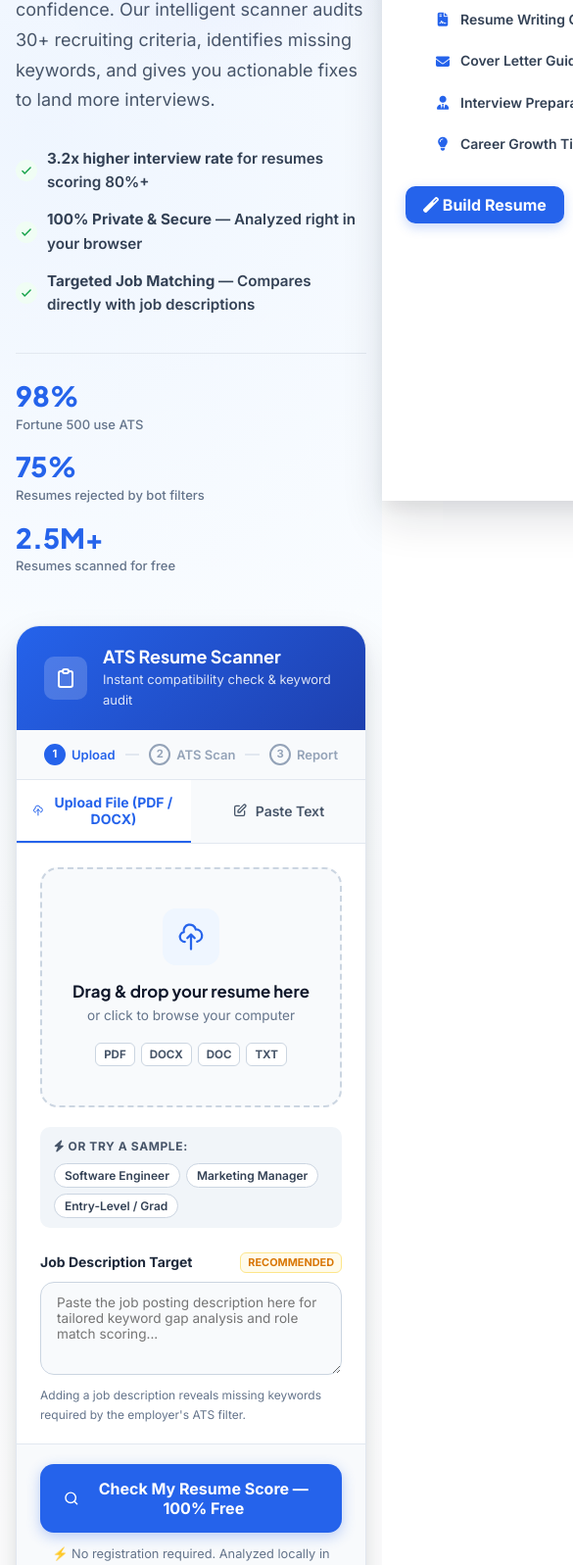
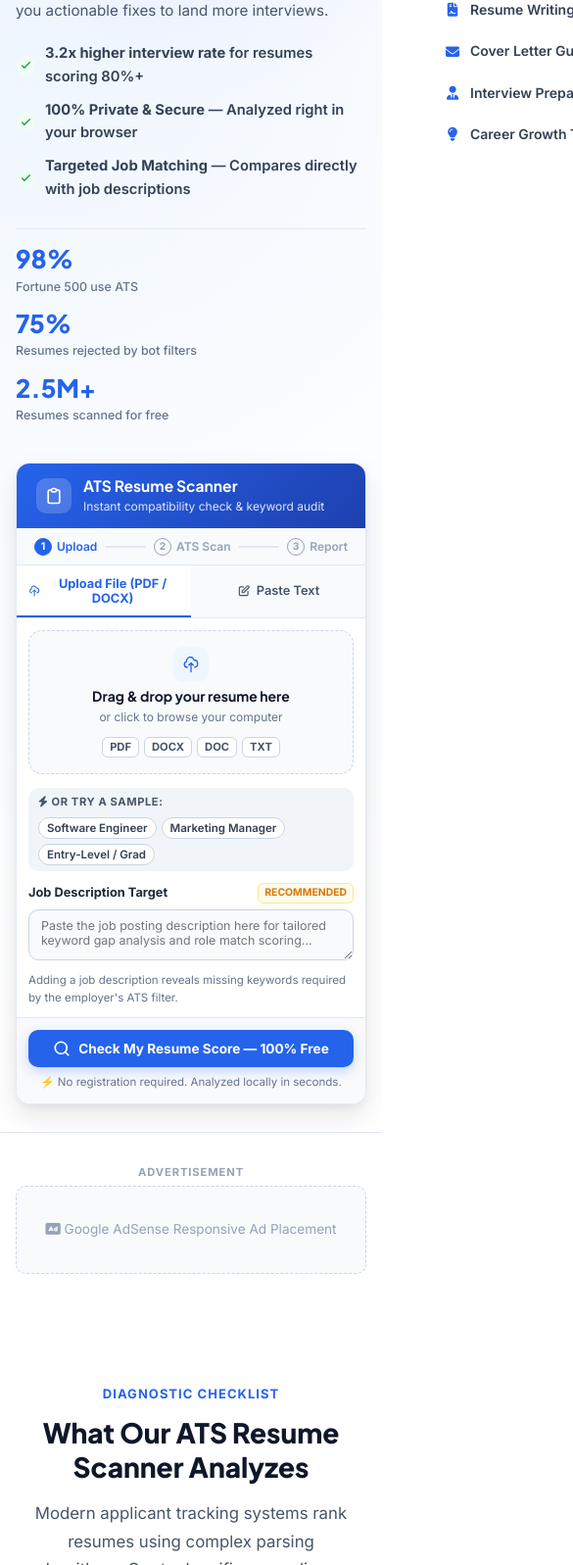
Before and after one commit to nasirali84/ats-resume-checker, a plain HTML site: page index.html in a window 390 px wide. Shown: the part 333-1930 px from the top of the page at 98% size, 585 px wide, since content can reach past the window. Drawn offline with nearby package versions, Linux system fonts and the light colour scheme.

Commit message:
New feature

```diff
--- a/index.html
+++ b/index.html
@@ -29,7 +29,9 @@
 
   <!-- Google AdSense & Verification -->
   <meta name="google-site-verification" content="XUopJJaV02Jm8nkz70vSj-H1XlRj3qzgDEBseFIgUOw" />
-  <meta name="google-adsense-account" content="ca-pub-4618587510768918" />
+  <meta name="google-adsense-account" content="ca-pub-9735901312952710">
+  <script async src="https://pagead2.googlesyndication.com/pagead/js/adsbygoogle.js?client=ca-pub-9735901312952710"
+    crossorigin="anonymous"></script>
 
   <!-- Stylesheets & Fonts -->
   <link rel="stylesheet" href="https://cdnjs.cloudflare.com/ajax/libs/font-awesome/6.7.2/css/all.min.css" />
@@ -273,7 +275,8 @@
             <!-- Upload Pane -->
             <div class="tool-pane active" id="upload-pane">
               <div class="upload-dropzone" id="drop-zone">
-                <input type="file" id="resume-file" accept=".pdf,.docx,.doc,.txt,.rtf" />
+                <label for="resume-file" class="sr-only">Upload your resume file (PDF, DOCX, DOC, TXT, or RTF)</label>
+                <input type="file" id="resume-file" accept=".pdf,.docx,.doc,.txt,.rtf" aria-label="Upload your resume file (PDF, DOCX, DOC, TXT, or RTF)" />
                 <div class="upload-icon-box">
                   <svg fill="none" viewBox="0 0 24 24" stroke="currentColor" stroke-width="1.8">
                     <path stroke-linecap="round" stroke-linejoin="round"
@@ -309,18 +312,21 @@
 
             <!-- Paste Pane -->
             <div class="tool-pane" id="paste-pane">
+              <label for="resume-text" class="sr-only">Paste your resume text</label>
               <textarea class="resume-textarea" id="resume-text"
-                placeholder="Paste your resume text here...&#10;&#10;Include your contact information, summary, work experience, education, and skills for an accurate score."></textarea>
+                placeholder="Paste your resume text here...&#10;&#10;Include your contact information, summary, work experience, education, and skills for an accurate score."
+                aria-label="Paste your resume text"></textarea>
             </div>
 
             <!-- Optional Job Description Section -->
             <div class="jd-wrapper">
               <div class="jd-header">
-                <span class="jd-label">Job Description Target</span>
+                <label for="job-desc" class="jd-label">Job Description Target</label>
                 <span class="optional-tag">Recommended</span>
               </div>
               <textarea class="jd-textarea" id="job-desc"
-                placeholder="Paste the job posting description here for tailored keyword gap analysis and role match scoring..."></textarea>
+                placeholder="Paste the job posting description here for tailored keyword gap analysis and role match scoring..."
+                aria-label="Paste the job posting description here"></textarea>
               <p class="jd-hint">Adding a job description reveals missing keywords required by the employer's ATS
                 filter.</p>
             </div>
--- a/style.css
+++ b/style.css
@@ -77,6 +77,8 @@ html {
   scroll-behavior: smooth;
   -webkit-font-smoothing: antialiased;
   -moz-osx-font-smoothing: grayscale;
+  overflow-x: hidden;
+  max-width: 100%;
 }
 
 body {
@@ -87,6 +89,9 @@ body {
   min-height: 100vh;
   display: flex;
   flex-direction: column;
+  overflow-x: hidden;
+  max-width: 100%;
+  position: relative;
 }
 
 h1, h2, h3, h4, h5, h6 {
@@ -113,6 +118,19 @@ img, svg {
 button, input, textarea, select {
   font-family: inherit;
   font-size: inherit;
+}
+
+/* Accessibility Utility: Screen Reader Only */
+.sr-only {
+  position: absolute;
+  width: 1px;
+  height: 1px;
+  padding: 0;
+  margin: -1px;
+  overflow: hidden;
+  clip: rect(0, 0, 0, 0);
+  white-space: nowrap;
+  border: 0;
 }
 
 /* ===================================================================
@@ -342,11 +360,11 @@ header.site-header.scrolled {
   display: none;
   position: fixed;
   inset: 0;
-  background: rgba(15, 23, 42, 0.5);
-  backdrop-filter: blur(4px);
-  z-index: 998;
+  background: rgba(15, 23, 42, 0.65);
+  z-index: 9998;
   opacity: 0;
   transition: opacity var(--transition-normal);
+  -webkit-tap-highlight-color: transparent;
 }
 
 .mobile-overlay.active {
@@ -359,7 +377,7 @@ header.site-header.scrolled {
    =================================================================== */
 .hero-wrapper {
   background: radial-gradient(circle at 10% 20%, rgba(219, 234, 254, 0.45) 0%, rgba(240, 249, 255, 0.25) 45%, rgba(255, 255, 255, 1) 90%);
-  padding: 4.5rem 1.5rem 3.5rem;
+  padding: 3rem 1.5rem 2.25rem;
   border-bottom: 1px solid var(--gray-200);
   position: relative;
   overflow: hidden;
@@ -378,11 +396,11 @@ header.site-header.scrolled {
 }
 
 .hero-grid {
-  max-width: 1240px;
+  max-width: 1200px;
   margin: 0 auto;
   display: grid;
-  grid-template-columns: 1fr 520px;
-  gap: 3.5rem;
+  grid-template-columns: 1fr 430px;
+  gap: 2.5rem;
   align-items: start;
 }
 
@@ -397,13 +415,13 @@ header.site-header.scrolled {
   gap: 8px;
   background: var(--white);
   border: 1px solid var(--primary-mid);
-  padding: 6px 14px;
+  padding: 5px 12px;
   border-radius: var(--radius-full);
-  font-size: 0.8125rem;
+  font-size: 0.78rem;
   font-weight: 700;
   color: var(--primary);
   width: fit-content;
-  margin-bottom: 1.25rem;
+  margin-bottom: 1rem;
   box-shadow: var(--shadow-xs);
   animation: floatBadge 4s ease-in-out infinite;
 }
@@ -436,12 +454,12 @@ header.site-header.scrolled {
 }
 
 .hero-title {
-  font-size: clamp(2.1rem, 4vw, 3.25rem);
+  font-size: clamp(1.85rem, 3.2vw, 2.75rem);
   font-weight: 800;
   color: var(--gray-900);
   letter-spacing: -0.03em;
   line-height: 1.15;
-  margin-bottom: 1.25rem;
+  margin-bottom: 1rem;
 }
 
 .hero-title .gradient-text {
@@ -452,32 +470,32 @@ header.site-header.scrolled {
 }
 
 .hero-description {
-  font-size: 1.125rem;
+  font-size: 1.05rem;
   color: var(--gray-600);
-  margin-bottom: 2rem;
-  line-height: 1.7;
-  max-width: 580px;
+  margin-bottom: 1.5rem;
+  line-height: 1.65;
+  max-width: 560px;
 }
 
 .hero-proof-list {
   display: flex;
   flex-direction: column;
-  gap: 0.875rem;
-  margin-bottom: 2.25rem;
+  gap: 0.65rem;
+  margin-bottom: 1.75rem;
 }
 
 .hero-proof-item {
   display: flex;
   align-items: center;
   gap: 10px;
-  font-size: 0.95rem;
+  font-size: 0.92rem;
   font-weight: 600;
   color: var(--gray-700);
 }
 
 .hero-proof-icon {
-  width: 22px;
-  height: 22px;
+  width: 20px;
+  height: 20px;
   border-radius: 50%;
   background: var(--success-light);
   color: var(--success);
@@ -488,21 +506,21 @@ header.site-header.scrolled {
 }
 
 .hero-proof-icon svg {
-  width: 14px;
-  height: 14px;
+  width: 13px;
+  height: 13px;
 }
 
 .hero-stats-row {
   display: grid;
   grid-template-columns: repeat(3, 1fr);
-  gap: 1.5rem;
-  padding-top: 1.75rem;
+  gap: 1.25rem;
+  padding-top: 1.25rem;
   border-top: 1px solid var(--gray-200);
 }
 
 .hero-stat-card strong {
   display: block;
-  font-size: 1.75rem;
+  font-size: 1.6rem;
   font-weight: 800;
   color: var(--primary);
   font-family: var(--font-heading);
@@ -510,7 +528,7 @@ header.site-header.scrolled {
 }
 
 .hero-stat-card span {
-  font-size: 0.8125rem;
+  font-size: 0.78rem;
   color: var(--gray-500);
   font-weight: 500;
 }
@@ -521,25 +539,27 @@ header.site-header.scrolled {
 .tool-card {
   background: var(--white);
   border: 1px solid var(--gray-200);
-  border-radius: var(--radius-2xl);
-  box-shadow: var(--shadow-xl);
+  border-radius: var(--radius-xl);
+  box-shadow: var(--shadow-lg);
   overflow: hidden;
   transition: transform var(--transition-normal), box-shadow var(--transition-normal);
   position: relative;
+  max-width: 430px;
+  width: 100%;
 }
 
 .tool-card-header {
   background: linear-gradient(135deg, var(--primary) 0%, var(--primary-dark) 100%);
-  padding: 1.25rem 1.75rem;
-  display: flex;
-  align-items: center;
-  gap: 1rem;
+  padding: 0.85rem 1.25rem;
+  display: flex;
+  align-items: center;
+  gap: 0.75rem;
   color: var(--white);
 }
 
 .tool-icon-circle {
-  width: 44px;
-  height: 44px;
+  width: 36px;
+  height: 36px;
   border-radius: var(--radius-md);
   background: rgba(255, 255, 255, 0.18);
   display: flex;
@@ -549,18 +569,18 @@ header.site-header.scrolled {
 }
 
 .tool-icon-circle svg {
-  width: 24px;
-  height: 24px;
+  width: 20px;
+  height: 20px;
 }
 
 .tool-card-header h2 {
-  font-size: 1.125rem;
+  font-size: 0.975rem;
   color: var(--white);
-  margin-bottom: 2px;
+  margin-bottom: 1px;
 }
 
 .tool-card-header p {
-  font-size: 0.8125rem;
+  font-size: 0.75rem;
   color: rgba(255, 255, 255, 0.85);
 }
 
@@ -568,7 +588,7 @@ header.site-header.scrolled {
 .tool-steps-bar {
   display: flex;
   align-items: center;
-  padding: 0.875rem 1.75rem;
+  padding: 0.55rem 1.125rem;
   background: var(--gray-50);
   border-bottom: 1px solid var(--gray-200);
 }
@@ -576,22 +596,22 @@ header.site-header.scrolled {
 .step-indicator {
   display: flex;
   align-items: center;
-  gap: 6px;
-  font-size: 0.8125rem;
+  gap: 5px;
+  font-size: 0.75rem;
   font-weight: 600;
   color: var(--gray-400);
   transition: color var(--transition-fast);
 }
 
 .step-indicator .step-num {
-  width: 22px;
-  height: 22px;
+  width: 18px;
+  height: 18px;
   border-radius: 50%;
-  border: 2px solid currentColor;
+  border: 1.5px solid currentColor;
   display: flex;
   align-items: center;
   justify-content: center;
-  font-size: 0.7rem;
+  font-size: 0.65rem;
   font-weight: 800;
 }
 
@@ -617,9 +637,9 @@ header.site-header.scrolled {
 
 .step-divider {
   flex: 1;
-  height: 2px;
+  height: 1.5px;
   background: var(--gray-200);
-  margin: 0 10px;
+  margin: 0 8px;
   transition: background var(--transition-normal);
 }
 
@@ -636,24 +656,24 @@ header.site-header.scrolled {
 
 .tool-tab-btn {
   flex: 1;
-  padding: 0.875rem 1rem;
+  padding: 0.65rem 0.75rem;
   border: none;
   background: transparent;
-  border-bottom: 2.5px solid transparent;
-  font-size: 0.875rem;
+  border-bottom: 2px solid transparent;
+  font-size: 0.8rem;
   font-weight: 600;
   color: var(--gray-600);
   cursor: pointer;
   display: flex;
   align-items: center;
   justify-content: center;
-  gap: 8px;
+  gap: 6px;
   transition: all var(--transition-fast);
 }
 
 .tool-tab-btn svg {
-  width: 16px;
-  height: 16px;
+  width: 14px;
+  height: 14px;
 }
 
 .tool-tab-btn:hover {
@@ -670,7 +690,7 @@ header.site-header.scrolled {
 
 .tool-pane {
   display: none;
-  padding: 1.5rem;
+  padding: 1rem 1.125rem;
 }
 
 .tool-pane.active {
@@ -679,9 +699,9 @@ header.site-header.scrolled {
 
 /* Upload Zone */
 .upload-dropzone {
-  border: 2px dashed var(--gray-300);
-  border-radius: var(--radius-xl);
-  padding: 2.5rem 1.5rem;
+  border: 1.5px dashed var(--gray-300);
+  border-radius: var(--radius-lg);
+  padding: 1.25rem 1rem;
   background: var(--gray-50);
   text-align: center;
   cursor: pointer;
@@ -692,7 +712,7 @@ header.site-header.scrolled {
 .upload-dropzone:hover, .upload-dropzone.drag-active {
   border-color: var(--primary);
   background: var(--primary-light);
-  transform: scale(1.008);
+  transform: scale(1.006);
 }
 
 .upload-dropzone input[type="file"] {
@@ -705,44 +725,44 @@ header.site-header.scrolled {
 }
 
 .upload-icon-box {
-  width: 58px;
-  height: 58px;
-  border-radius: var(--radius-lg);
+  width: 42px;
+  height: 42px;
+  border-radius: var(--radius-md);
   background: var(--primary-light);
   color: var(--primary);
   display: flex;
   align-items: center;
   justify-content: center;
-  margin: 0 auto 1rem;
+  margin: 0 auto 0.65rem;
   transition: transform var(--transition-fast);
 }
 
 .upload-dropzone:hover .upload-icon-box {
-  transform: translateY(-3px);
+  transform: translateY(-2px);
   background: var(--primary-mid);
 }
 
 .upload-icon-box svg {
-  width: 30px;
-  height: 30px;
+  width: 22px;
+  height: 22px;
 }
 
 .upload-dropzone h3 {
-  font-size: 1.05rem;
+  font-size: 0.925rem;
   color: var(--gray-900);
-  margin-bottom: 4px;
+  margin-bottom: 2px;
 }
 
 .upload-dropzone p {
-  font-size: 0.85rem;
+  font-size: 0.78rem;
   color: var(--gray-500);
-  margin-bottom: 1rem;
+  margin-bottom: 0.65rem;
 }
 
 .upload-badges {
   display: flex;
   justify-content: center;
-  gap: 6px;
+  gap: 5px;
   flex-wrap: wrap;
 }
 
@@ -750,8 +770,8 @@ header.site-header.scrolled {
   background: var(--white);
   border: 1px solid var(--gray-300);
   border-radius: var(--radius-sm);
-  padding: 2px 8px;
-  font-size: 0.72rem;
+  padding: 1px 7px;
+  font-size: 0.7rem;
   font-weight: 700;
   color: var(--gray-600);
 }
@@ -759,38 +779,38 @@ header.site-header.scrolled {
 .file-status-pill {
   display: none;
   align-items: center;
-  gap: 8px;
+  gap: 6px;
   background: var(--success-light);
   border: 1px solid var(--success-border);
   color: var(--success);
-  padding: 8px 14px;
+  padding: 6px 12px;
   border-radius: var(--radius-md);
-  font-size: 0.85rem;
+  font-size: 0.8rem;
   font-weight: 600;
-  margin-top: 1rem;
+  margin-top: 0.75rem;
 }
 
 .file-status-pill svg {
-  width: 16px;
-  height: 16px;
+  width: 15px;
+  height: 15px;
   flex-shrink: 0;
 }
 
 /* Sample resumes buttons */
 .sample-resumes-wrapper {
-  margin-top: 1.25rem;
-  padding: 10px 14px;
+  margin-top: 0.85rem;
+  padding: 6px 10px;
   background: var(--gray-100);
   border-radius: var(--radius-md);
   display: flex;
   align-items: center;
   justify-content: space-between;
   flex-wrap: wrap;
-  gap: 8px;
+  gap: 6px;
 }
 
 .sample-resumes-label {
-  font-size: 0.75rem;
+  font-size: 0.7rem;
   font-weight: 700;
   color: var(--gray-600);
   text-transform: uppercase;
@@ -799,7 +819,7 @@ header.site-header.scrolled {
 
 .sample-resumes-btns {
   display: flex;
-  gap: 6px;
+  gap: 5px;
   flex-wrap: wrap;
 }
 
@@ -807,8 +827,8 @@ header.site-header.scrolled {
   background: var(--white);
   border: 1px solid var(--gray-300);
   border-radius: var(--radius-full);
-  padding: 4px 10px;
-  font-size: 0.75rem;
+  padding: 3px 8px;
+  font-size: 0.72rem;
   font-weight: 600;
   color: var(--gray-700);
   cursor: pointer;
@@ -824,14 +844,14 @@ header.site-header.scrolled {
 /* Textarea input */
 .resume-textarea {
   width: 100%;
-  height: 210px;
+  height: 130px;
   border: 1.5px solid var(--gray-300);
-  border-radius: var(--radius-lg);
-  padding: 1rem;
-  font-size: 0.875rem;
+  border-radius: var(--radius-md);
+  padding: 0.75rem;
+  font-size: 0.8125rem;
   color: var(--gray-800);
   background: var(--gray-50);
-  line-height: 1.6;
+  line-height: 1.5;
   resize: vertical;
   transition: border-color var(--transition-fast), background var(--transition-fast);
 }
@@ -840,48 +860,48 @@ header.site-header.scrolled {
   outline: none;
   border-color: var(--primary);
   background: var(--white);
-  box-shadow: 0 0 0 3px rgba(37, 99, 235, 0.12);
+  box-shadow: 0 0 0 3px rgba(37, 99, 235, 0.1);
 }
 
 /* Job Description section */
 .jd-wrapper {
-  padding: 0 1.5rem 1.25rem;
+  padding: 0 1.125rem 0.85rem;
 }
 
 .jd-header {
   display: flex;
   align-items: center;
   justify-content: space-between;
-  margin-bottom: 0.5rem;
+  margin-bottom: 0.4rem;
 }
 
 .jd-label {
-  font-size: 0.875rem;
+  font-size: 0.8rem;
   font-weight: 700;
   color: var(--gray-800);
   display: flex;
   align-items: center;
-  gap: 8px;
+  gap: 6px;
 }
 
 .optional-tag {
-  font-size: 0.68rem;
+  font-size: 0.65rem;
   font-weight: 700;
   background: var(--warning-light);
   color: var(--warning);
   border: 1px solid var(--warning-border);
   border-radius: var(--radius-sm);
-  padding: 1px 7px;
+  padding: 1px 6px;
   text-transform: uppercase;
 }
 
 .jd-textarea {
   width: 100%;
-  height: 95px;
+  height: 65px;
   border: 1.5px solid var(--gray-300);
-  border-radius: var(--radius-lg);
-  padding: 0.75rem 1rem;
-  font-size: 0.85rem;
+  border-radius: var(--radius-md);
+  padding: 0.5rem 0.75rem;
+  font-size: 0.8rem;
   color: var(--gray-800);
   background: var(--gray-50);
   resize: vertical;
@@ -892,18 +912,18 @@ header.site-header.scrolled {
   outline: none;
   border-color: var(--primary);
   background: var(--white);
-  box-shadow: 0 0 0 3px rgba(37, 99, 235, 0.12);
+  box-shadow: 0 0 0 3px rgba(37, 99, 235, 0.1);
 }
 
 .jd-hint {
-  font-size: 0.75rem;
+  font-size: 0.72rem;
   color: var(--gray-500);
-  margin-top: 4px;
+  margin-top: 3px;
 }
 
 /* Action Button */
 .tool-action-area {
-  padding: 1.25rem 1.5rem;
+  padding: 0.85rem 1.125rem;
   background: var(--gray-50);
   border-top: 1px solid var(--gray-200);
 }
@@ -913,23 +933,23 @@ header.site-header.scrolled {
   background: var(--primary);
   color: var(--white);
   border: none;
-  border-radius: var(--radius-lg);
-  padding: 15px 24px;
-  font-size: 1rem;
+  border-radius: var(--radius-md);
+  padding: 11px 18px;
+  font-size: 0.9rem;
   font-weight: 700;
   cursor: pointer;
   display: flex;
   align-items: center;
   justify-content: center;
-  gap: 10px;
-  box-shadow: 0 4px 14px rgba(37, 99, 235, 0.3);
+  gap: 8px;
+  box-shadow: 0 4px 12px rgba(37, 99, 235, 0.25);
   transition: all var(--transition-fast);
 }
 
 .scan-submit-btn:hover:not(:disabled) {
   background: var(--primary-hover);
-  transform: translateY(-2px);
-  box-shadow: 0 6px 20px rgba(37, 99, 235, 0.4);
+  transform: translateY(-1px);
+  box-shadow: 0 6px 16px rgba(37, 99, 235, 0.35);
 }
 
 .scan-submit-btn:disabled {
@@ -940,15 +960,15 @@ header.site-header.scrolled {
 }
 
 .scan-submit-btn svg {
-  width: 20px;
-  height: 20px;
+  width: 18px;
+  height: 18px;
 }
 
 .scan-footer-note {
   text-align: center;
-  font-size: 0.8rem;
+  font-size: 0.72rem;
   color: var(--gray-500);
-  margin-top: 0.75rem;
+  margin-top: 0.4rem;
 }
 
 /* ===================================================================
@@ -2006,10 +2026,10 @@ footer.site-footer {
 @media (max-width: 1024px) {
   .hero-grid {
     grid-template-columns: 1fr;
-    gap: 3rem;
+    gap: 2.25rem;
   }
   .tool-card {
-    max-width: 680px;
+    max-width: 440px;
     margin: 0 auto;
     width: 100%;
   }
@@ -2020,26 +2040,49 @@ footer.site-footer {
 }
 
 @media (max-width: 768px) {
+  header.site-header {
+    z-index: 10000;
+    background: #ffffff;
+    backdrop-filter: none;
+    -webkit-backdrop-filter: none;
+  }
   .mobile-toggle-btn {
     display: block;
+    font-size: 1.6rem;
+    padding: 6px 10px;
+    border-radius: var(--radius-sm);
+    z-index: 10003;
+    position: relative;
   }
   .nav-menu {
     position: fixed;
     top: 0;
-    right: -280px;
-    width: 280px;
+    right: 0;
+    width: min(280px, 80vw);
     height: 100vh;
-    background: var(--white);
+    height: 100dvh;
+    background: #ffffff;
     flex-direction: column;
     align-items: stretch;
-    padding: 80px 24px 24px;
-    box-shadow: var(--shadow-xl);
-    transition: right var(--transition-normal);
-    z-index: 999;
+    padding: 70px 20px 24px;
+    box-shadow: -8px 0 32px rgba(15, 23, 42, 0.28);
+    transform: translateX(105%);
+    visibility: hidden;
+    pointer-events: none;
+    transition: transform 0.3s cubic-bezier(0.16, 1, 0.3, 1), visibility 0.3s;
+    z-index: 10002;
     overflow-y: auto;
+    overflow-x: hidden;
   }
   .nav-menu.active {
-    right: 0;
+    transform: translateX(0);
+    visibility: visible;
+    pointer-events: auto;
+  }
+  .mobile-overlay {
+    z-index: 9998;
+    backdrop-filter: none;
+    -webkit-backdrop-filter: none;
   }
   .nav-dropdown {
     position: static;
@@ -2052,14 +2095,64 @@ footer.site-footer {
     background: transparent;
   }
   .hero-wrapper {
-    padding: 3rem 1rem 2.5rem;
+    padding: 2rem 1rem 1.75rem;
   }
   .hero-title {
-    font-size: 1.85rem;
+    font-size: 1.65rem;
+    margin-bottom: 0.75rem;
+  }
+  .hero-description {
+    font-size: 0.95rem;
+    margin-bottom: 1.25rem;
   }
   .hero-stats-row {
     grid-template-columns: 1fr;
-    gap: 1rem;
+    gap: 0.75rem;
+    padding-top: 1rem;
+  }
+  .tool-card {
+    max-width: 100%;
+    width: 100%;
+    border-radius: var(--radius-lg);
+  }
+  .tool-pane {
+    padding: 0.75rem;
+  }
+  .upload-dropzone {
+    padding: 1rem 0.75rem;
+  }
+  .upload-icon-box {
+    width: 36px;
+    height: 36px;
+    margin-bottom: 0.4rem;
+  }
+  .upload-icon-box svg {
+    width: 18px;
+    height: 18px;
+  }
+  .upload-dropzone h3 {
+    font-size: 0.875rem;
+  }
+  .upload-dropzone p {
+    font-size: 0.75rem;
+  }
+  .resume-textarea {
+    height: 110px;
+    font-size: 0.8rem;
+  }
+  .jd-wrapper {
+    padding: 0 0.75rem 0.65rem;
+  }
+  .jd-textarea {
+    height: 52px;
+    font-size: 0.78rem;
+  }
+  .tool-action-area {
+    padding: 0.75rem;
+  }
+  .scan-submit-btn {
+    padding: 10px 14px;
+    font-size: 0.85rem;
   }
   .contact-grid-two {
     grid-template-columns: 1fr;
```
Also changed, not shown: app.js (+17 -1 lines), ads.txt, llms.txt.
